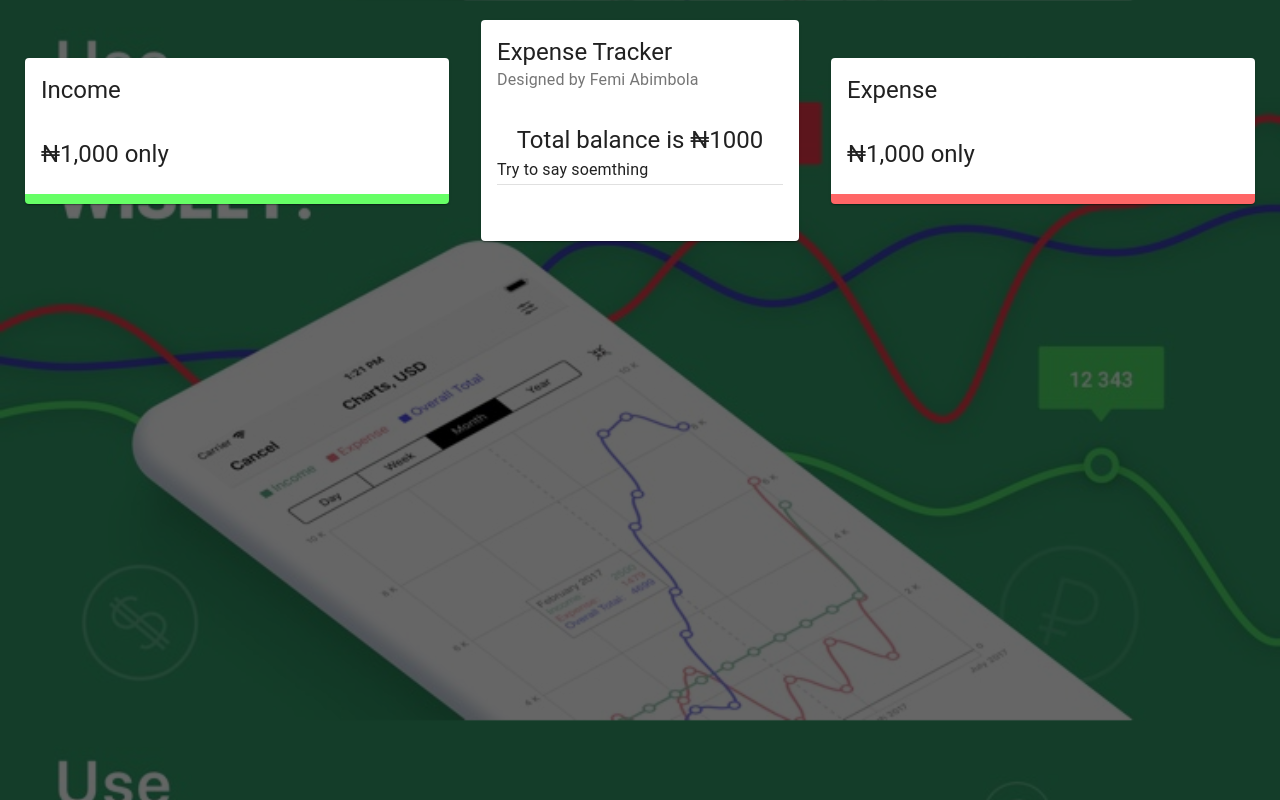
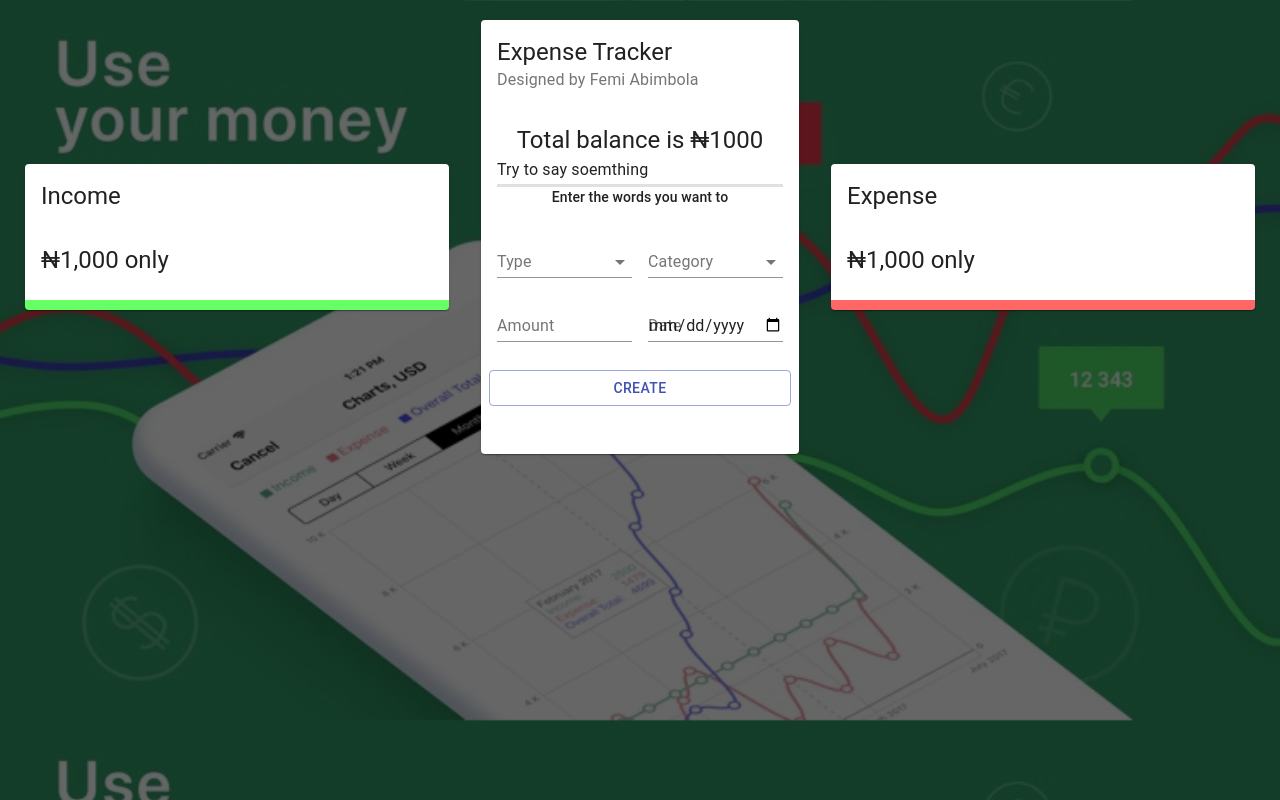
Before and after one commit to femiabimbola/expense_tracker, a React (Create React App) app: page / in a window 1280 px wide. Built offline with nearby package versions, Linux system fonts and the light colour scheme.

Commit message:
Added list

```diff
--- a/src/components/Main/Form/Form.jsx
+++ b/src/components/Main/Form/Form.jsx
@@ -5,7 +5,7 @@ import useStyles from './styles';
 
 const Form = () => {
 
-    const classes = useStyles();
+  const classes = useStyles();
 
     return (
         <div>
@@ -24,15 +24,22 @@ const Form = () => {
                         </Select>
                     </FormControl>
                 </Grid>
-                <Grid item xs = {6}>
+                <Grid item xs={6}>
                     <FormControl fullWidth>
-                        <InputLabel> Category</InputLabel>
-                        <select>
-                            <MenuItem value = "business"> Business </MenuItem>
-                        </select>
-
+                        <InputLabel> Category </InputLabel>
+                        <Select>
+                            <MenuItem value = 'Business'> Business </MenuItem>
+                            <MenuItem value = 'Salary'> Salary </MenuItem>
+                        </Select>
                     </FormControl>
                 </Grid>
+                <Grid item xs = {6}>
+                    <TextField type="number" label="Amount" fullWidth />
+                </Grid>
+                <Grid item xs = {6}>
+                    <TextField type="date" label="Date" fullWidth />
+                </Grid>
+                <Button className={classes.button} variant="outlined" color="primary" fullWidth> Create </Button>
             </Grid>
         </div>
     )
--- a/src/components/Main/Main.jsx
+++ b/src/components/Main/Main.jsx
@@ -2,6 +2,7 @@ import React from 'react';
 import { Card, CardHeader, CardContent, Typography, Grid, Divider } from '@material-ui/core';
 
 import useStyles from './styles'
+import Form from './Form/Form';
 
 const Main = () => {
 
@@ -17,7 +18,9 @@ const Main = () => {
                     Try to say soemthing
                 </Typography>
                 <Divider />
-                 {/* form */}
+                <Divider />
+                <Divider />
+                <Form />
             </CardContent>
             <CardContent className={classes.CardContent}>
                 <Grid container spacing = {2}>
```
Also changed, not shown: src/components/Main/List/List.jsx (added, +12 -0 lines), src/components/Main/List/styles.js (added, +17 -0 lines).
